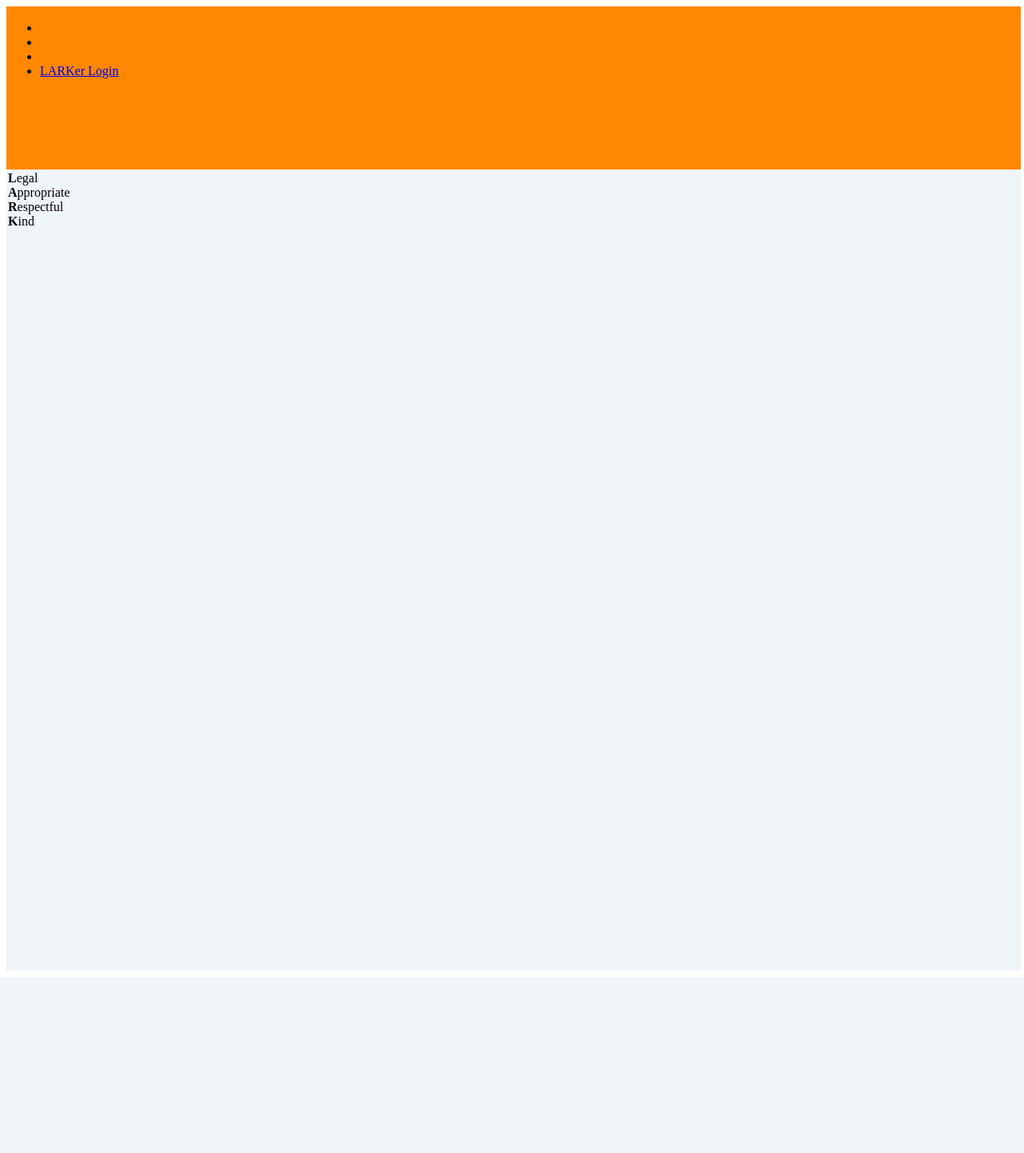
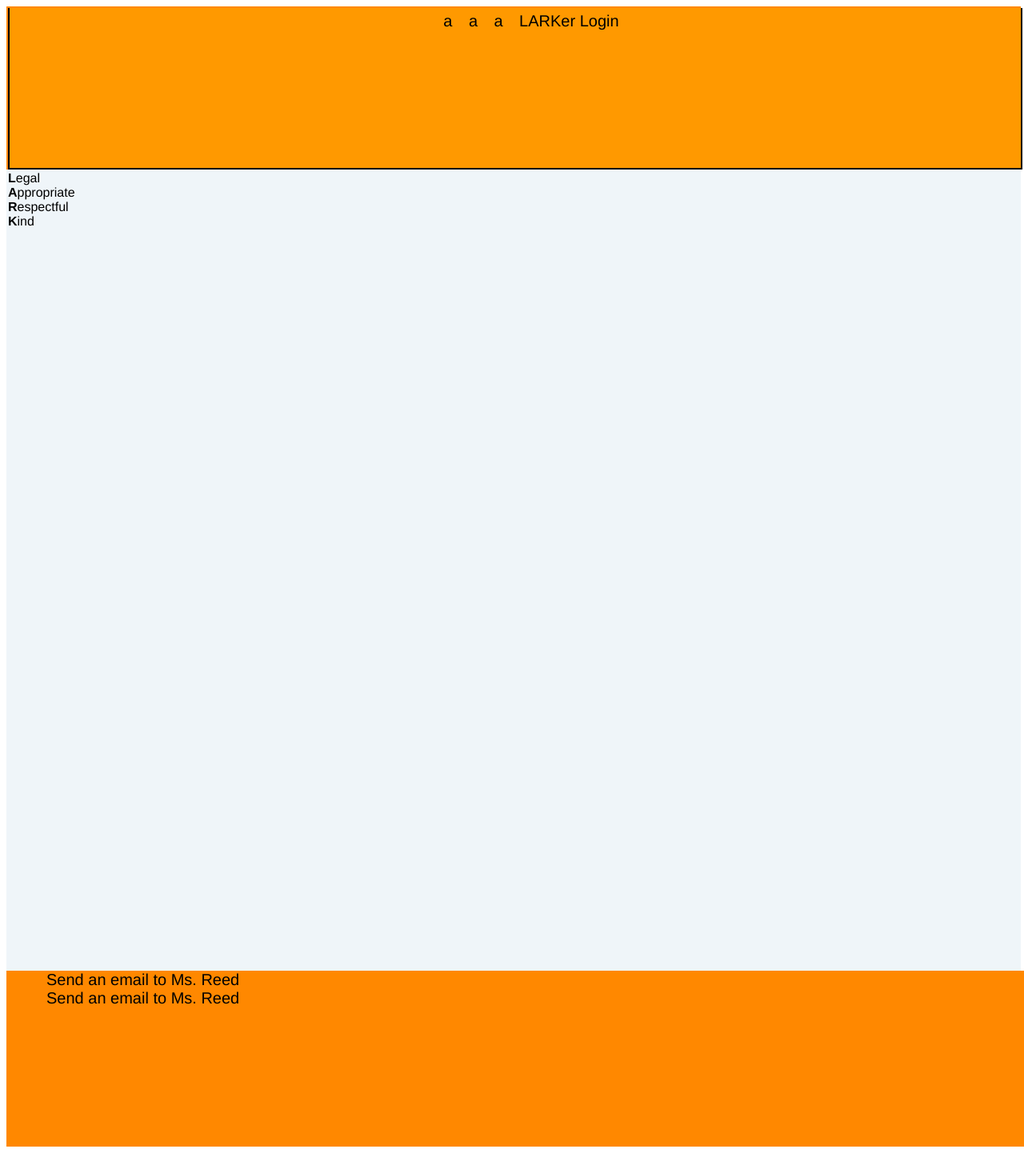
Before and after one commit to 1Achmed1/Larker-Site, a PHP site: page / in a window 1280 px wide; the page is wider, and only the part inside the window is pictured. Shown: that part at 80% size. Before the commit the page ends 1222 px from the top of that part, so only its background shows below. Run offline with PHP 8.4, Linux system fonts and the light colour scheme.

Commit message:
added more shtuff.

```diff
--- a/lark/index.php
+++ b/lark/index.php
@@ -10,14 +10,14 @@ include ("connect.php");
 		<header>
 			<nav>
 				<ul>
-					<li><a href=""></a></li>
-					<li></li>
-					<li></li>
+					<li><a href="#">a</a></li>
+					<li><a href="#">a</a></li>
+					<li><a href="#">a</a></li>
 					<li><a href="larkin.php">LARKer Login</a></li>
 				</ul>
 			</nav>
 		</header>
-		<div class="mainbody">
+		<div class="main">
 			<article>
 				<strong>L</strong>egal <br />
 				<strong>A</strong>ppropriate <br />
@@ -25,6 +25,10 @@ include ("connect.php");
 				<strong>K</strong>ind <br />
 			</article>
 		</div>
+		<footer>
+			<a href="mailto:stacey_reed@wayland.k12.ma.us" target="_top">Send an email to Ms. Reed</a><br />
+			<a href="mailto:stacey_reed@wayland.k12.ma.us" target="_top">Send an email to Ms. Reed</a><br />
+		</footer>
 	</body>
 
 </html>
--- a/lark/style.css
+++ b/lark/style.css
@@ -1,3 +1,7 @@
+* {
+     font-family: Helvetica, Sans-Serif;
+}
+
 header {
      width:100%;
      height: 200px;
@@ -9,7 +13,7 @@ header {
 
 
 
-.mainbody {
+.main {
      width:100%;
      height: 900px;
      background-color:#EFF5F9;
@@ -30,16 +34,41 @@ footer {
 }
 
 nav {
-     float: top;
+     width: 100%;
+     height: 100%;
+     background-color: #FF9900;
      text-align: center;
+     border-bottom: 2px solid #000;
+     border-left: 2px solid #000;
+     border-right: 2px solid #000;
+     border-left: 2px solid #000;
 }
 
 nav ul {
-     display: block;
-     float: left;
-     align: right;
+     padding-top: 5px;
+     margin: 0px;
 }
 
 nav ul li {
-     text-decoration:none;
+     display: inline;
+     list-style: none;
+     padding: 4px;
+     margin: 4px;
 }
+
+a:link {
+     color: #000000;
+     font-size: 20px;
+     text-decoration: none;
+}
+
+a:visited {
+     color: #000000;
+     font-size: 20px;
+     text-decoration: none;
+}
+
+a:hover {
+     color: #6B6B6B;
+     text-decoration:underline;
+}
```
Also changed, not shown: lark/larkin.php (added, +37 -0 lines), lark/password_encrypt_script.php (added, +12 -0 lines).
